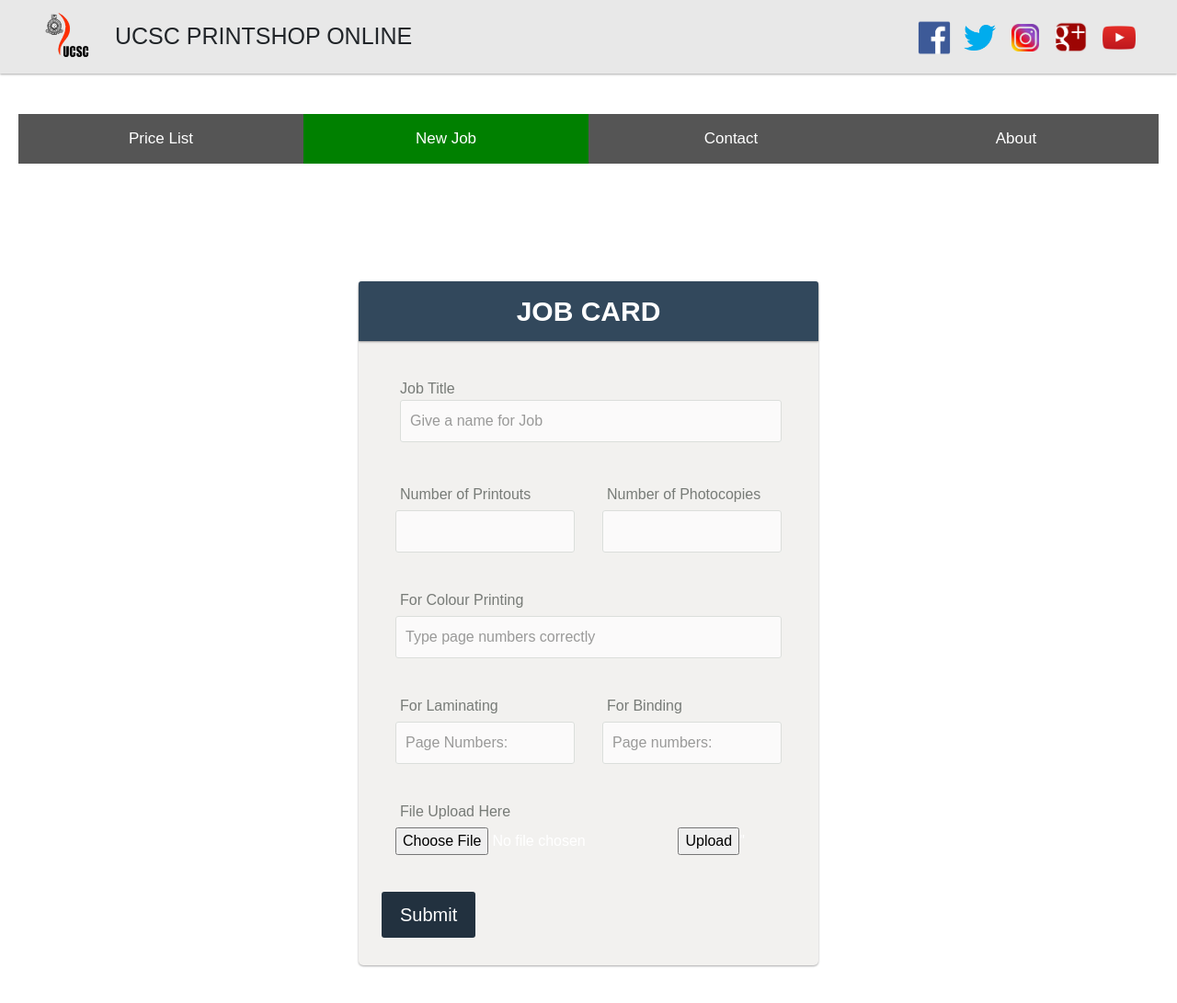
After one commit to dinuka-kasun-medis/prg_grp, a CodeIgniter app: page /prg_grp/index.php/dashboardcustomer/index in a window 1280 px wide. The commit adds this page. Shown: the top 1091 px of the page at 92% size. Run offline with CodeIgniter, Linux system fonts and the light colour scheme.

Commit message:
JobCard (Not complete)
file uploading dosent work

```diff
--- a/application/config/routes.php
+++ b/application/config/routes.php
@@ -57,4 +57,7 @@ $route['translate_uri_dashes'] = FALSE;
 $route['signup'] = 'SignUp/index';
 $route['process_add'] = 'SignUp/process_add';
 
-$route['dashboard']= 'Dashboard/index';
+$route['login'] = 'LogIn/index';
+
+$route['dashboard']= 'DashboardCustomer/index';
+$route['jobcard']= 'DashboardCustomer/jobcard';
--- /dev/null
+++ b/application/controllers/DashboardCustomer.php
@@ -0,0 +1,90 @@
+<?php
+defined('BASEPATH') OR exit('No direct script access allowed');
+
+class DashboardCustomer extends CI_Controller {
+
+	public function index()
+	{
+		$this->load->view("common/header");
+        $this->load->view("pages/DashboardCustomer");
+
+	}
+
+    public function jobcard()
+    {
+        if(isset($_FILES['file'])){
+            $errors= array();
+            $file_name = $_FILES['file']['name'];
+            $file_size = $_FILES['file']['size'];
+            $file_tmp = $_FILES['file']['tmp_name'];
+            $file_type = $_FILES['file']['type'];
+            $file_ext=strtolower(end(explode('.',$_FILES['file']['name'])));
+
+            $expensions= array("pdf","doc");
+
+            if(in_array($file_ext,$expensions)=== false){
+                $errors[]="extension not allowed, please choose a JPEG or PNG file.";
+            }
+
+            if($file_size > 2097152) {
+                $errors[]='File size must be excately 2 MB';
+            }
+
+            if(empty($errors)==true) {
+                move_uploaded_file($file_tmp,"files/".$file_name);
+                echo "Success";
+            }else{
+                print_r($errors);
+            }
+        }
+    }
+
+	public function process_add()
+    {
+        $this->load->library('form_validation');
+        $this->load->database();
+
+        $this->form_validation->set_rules(
+            'faculty',
+            'Faculty',
+            'required'
+        );
+
+        $this->form_validation->set_rules(
+            'email',
+            'Email',
+            'required'
+        );
+
+        $this->form_validation->set_rules(
+            'password',
+            'Password',
+            'required'
+        );
+
+        $this->form_validation->set_rules(
+            'cpassword',
+            'Confirm Password',
+            'required|matches[password]'
+        );
+
+
+        if($this->form_validation->run() == false){
+            throw new Exception();
+        }
+
+        $fname = $_POST['fname'];
+        $lname = $_POST['lname'];
+        $email = $_POST['email'];
+        $password = $_POST['password'];
+        $faculty = $_POST['faculty'];
+
+        $this->load->database();
+        $this->db->set("fname",$fname);
+        $this->db->set("lname",$lname);
+        $this->db->set("email",$email);
+        $this->db->set("password",$password);
+        $this->db->set("faculty", $faculty);
+        if(!$this->db->insert("students")) throw new Exception();
+    }
+}
--- a/application/views/Dashboard.php
+++ /dev/null
@@ -1 +0,0 @@
-<?php
--- a/application/views/common/headerindex.php
+++ b/application/views/common/headerindex.php
@@ -39,10 +39,12 @@
 
                         </li> -->
                         <div class="navbar-item">
-                            <a href="signin.php" class="btn red">Sign In</a><br>
+                            <a href="<?=base_url("")?>" class="btn red">Sign In</a><br>
+
+
                         </div>
                         <div>
-                            <a href="signup.php" class="btn red">Sign Up</a>
+                            <a href="<?=base_url("signup")?>" class="btn red">Sign Up</a>
                         </div>
                     </ul>
                 </div>
--- /dev/null
+++ b/application/views/forms/JobCard.php
@@ -0,0 +1,69 @@
+<body>
+    <section>
+        <br>
+        <br>
+        <br>
+    </section>
+
+    <section>
+        <div class="row">
+            <div class="col-md-5 mx-auto form_container">
+
+                <div class="form_title">Job Card</div>
+
+
+                <form  class="column form_content" method="POST" action="<?=base_url("jobcard")?>">
+
+                    <div class="row col-md-12">
+                        <div class="form_item col-md-12">
+                            <span class="form_label">Job Title
+                            <input  class="form_input" type="text" placeholder="Give a name for Job" name="title"/>
+                        </div>
+                    </div>
+
+                    <div class="row col-md-12">
+                        <div class="form_item col-md-6">
+                            <span class="form_label">Number of Printouts</span>
+                            <input  class="form_input" type="text" placeholder="" name="printouts"/>
+                        </div>
+                        <div class="form_item col-md-6">
+                            <span class="form_label">Number of Photocopies</span>
+                            <input  class="form_input" type="text" placeholder="" name="photocopies"/>
+                        </div>
+                    </div>
+
+                    <div class="row col-md-12">
+                        <div class="form_item col-md-12">
+                            <span class="form_label">For Colour Printing</span>
+                            <input  class="form_input" type="text" placeholder="Type page numbers correctly" name="color"/>
+                        </div>
+                    </div>
+
+                    <div class="row col-md-12">
+                        <div class="form_item col-md-6">
+                            <span class="form_label">For Laminating</span>
+                            <input  class="form_input" type="text" placeholder="Page Numbers:" name="laminating"/>
+                        </div>
+                        <div class="form_item col-md-6">
+                            <span class="form_label">For Binding</span>
+                            <input  class="form_input" type="text" placeholder="Page numbers:" name="binding"/>
+                        </div>
+                    </div>
+
+                    <div class="row col-md-12">
+                        <div class="form_item col-md-12">
+                            <span class="form_label">File Upload Here</span>
+                            <input type ="file" name = "userfile" size="20"/>
+                            <input type="submit" value="Upload"/>"
+                        </div>
+                    </div>
+
+                    <div class="form_item col-md-3">
+                        <button type="submit">Submit</button>
+                    </div>
+
+                </form>
+            </div>
+        </div>
+    </section>
+</body>
--- /dev/null
+++ b/application/views/pages/DashboardCustomer.php
@@ -0,0 +1,91 @@
+<!DOCTYPE html>
+<html>
+<head>
+    <meta name="viewport" content="width=device-width, initial-scale=1">
+    <style>
+        * {box-sizing: border-box}
+
+        /* Set height of body and the document to 100% */
+        body, html {
+            height: 100%;
+            margin: 0;
+            font-family: Arial;
+        }
+
+        /* Style tab links */
+        .tablink {
+            background-color: #555;
+            color: white;
+            float: left;
+            border: none;
+            outline: none;
+            cursor: pointer;
+            padding: 14px 16px;
+            font-size: 17px;
+            width: 25%;
+        }
+
+        .tablink:hover {
+            background-color: #777;
+        }
+
+        /* Style the tab content (and add height:100% for full page content) */
+        .tabcontent {
+            color: white;
+            display: none;
+            padding: 100px 20px;
+            height: 100%;
+        }
+
+        #Home {background-color: red;}
+        #News {background-color: green;}
+        #Contact {background-color: blue;}
+        #About {background-color: orange;}
+    </style>
+</head>
+<body>
+
+<button class="tablink" onclick="openPage('PriceList', this, 'red')">Price List</button>
+<button class="tablink" onclick="openPage('NewJob', this, 'green')" id="defaultOpen">New Job</button>
+<button class="tablink" onclick="openPage('Contact', this, 'blue')">Contact</button>
+<button class="tablink" onclick="openPage('About', this, 'orange')">About</button>
+
+<div id="PriceList" class="tabcontent">
+    <?php $this->load->view("forms/JobCard"); ?>
+</div>
+
+<div id="NewJob" class="tabcontent">
+    <?php $this->load->view("forms/JobCard"); ?>
+</div>
+
+<div id="Contact" class="tabcontent">
+    <h3>Contact</h3>
+    <p>Get in touch, or swing by for a cup of coffee.</p>
+</div>
+
+<div id="About" class="tabcontent">
+    <h3>About</h3>
+    <p>Who we are and what we do.</p>
+</div>
+
+<script>
+    function openPage(pageName,elmnt,color) {
+        var i, tabcontent, tablinks;
+        tabcontent = document.getElementsByClassName("tabcontent");
+        for (i = 0; i < tabcontent.length; i++) {
+            tabcontent[i].style.display = "none";
+        }
+        tablinks = document.getElementsByClassName("tablink");
+        for (i = 0; i < tablinks.length; i++) {
+            tablinks[i].style.backgroundColor = "";
+        }
+        document.getElementById(pageName).style.display = "block";
+        elmnt.style.backgroundColor = color;
+
+    }
+    // Get the element with id="defaultOpen" and click on it
+    document.getElementById("defaultOpen").click();
+</script>
+
+</body>
+</html>
```
Also changed, not shown: application/controllers/LogIn.php (added, +61 -0 lines), application/controllers/Uploads.php (added, +39 -0 lines), application/views/forms/JotCard.php (added, +20 -0 lines), application/views/forms/LogInForm.php (added, +41 -0 lines), application/views/forms/SignUpForm.php (+10 -0 lines).
